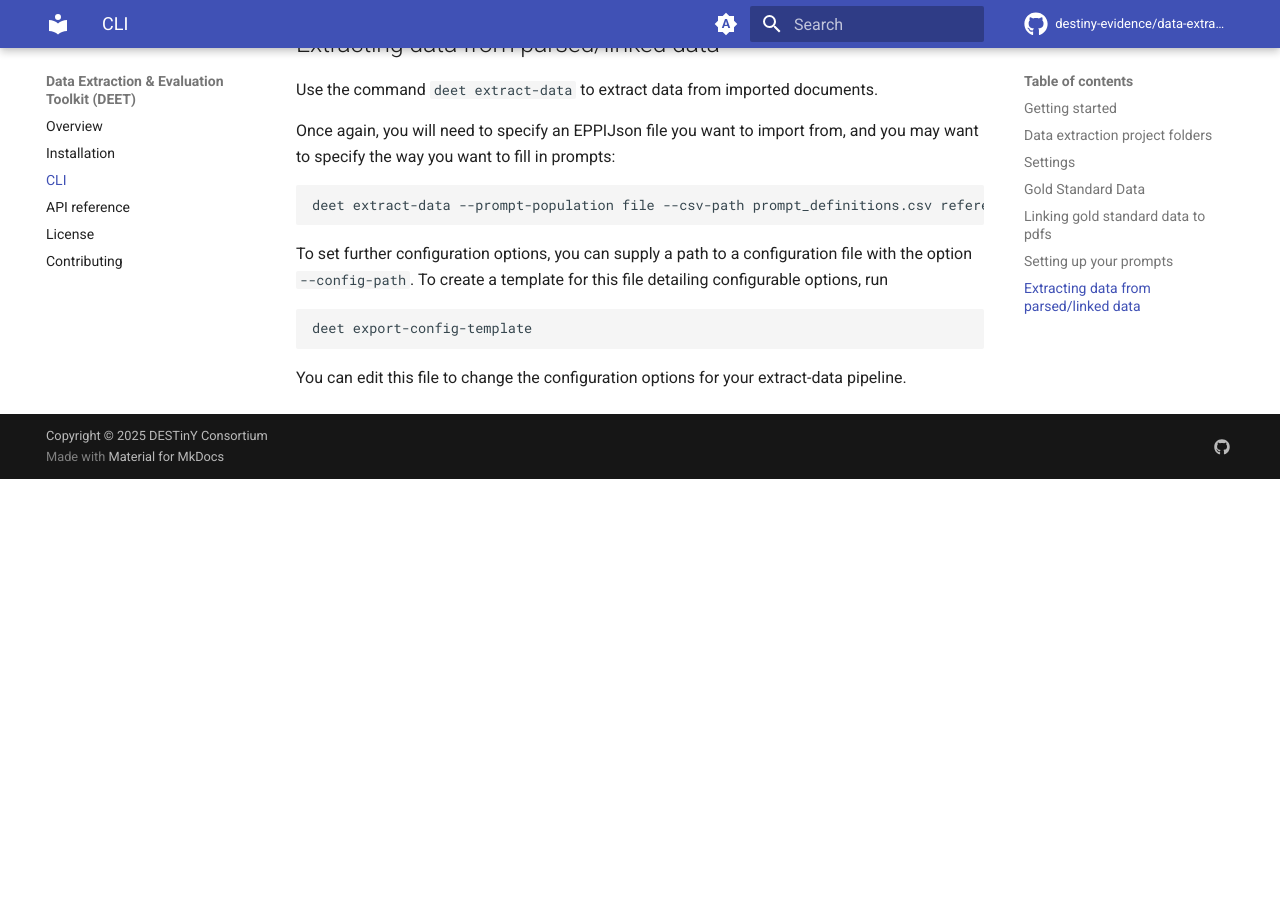
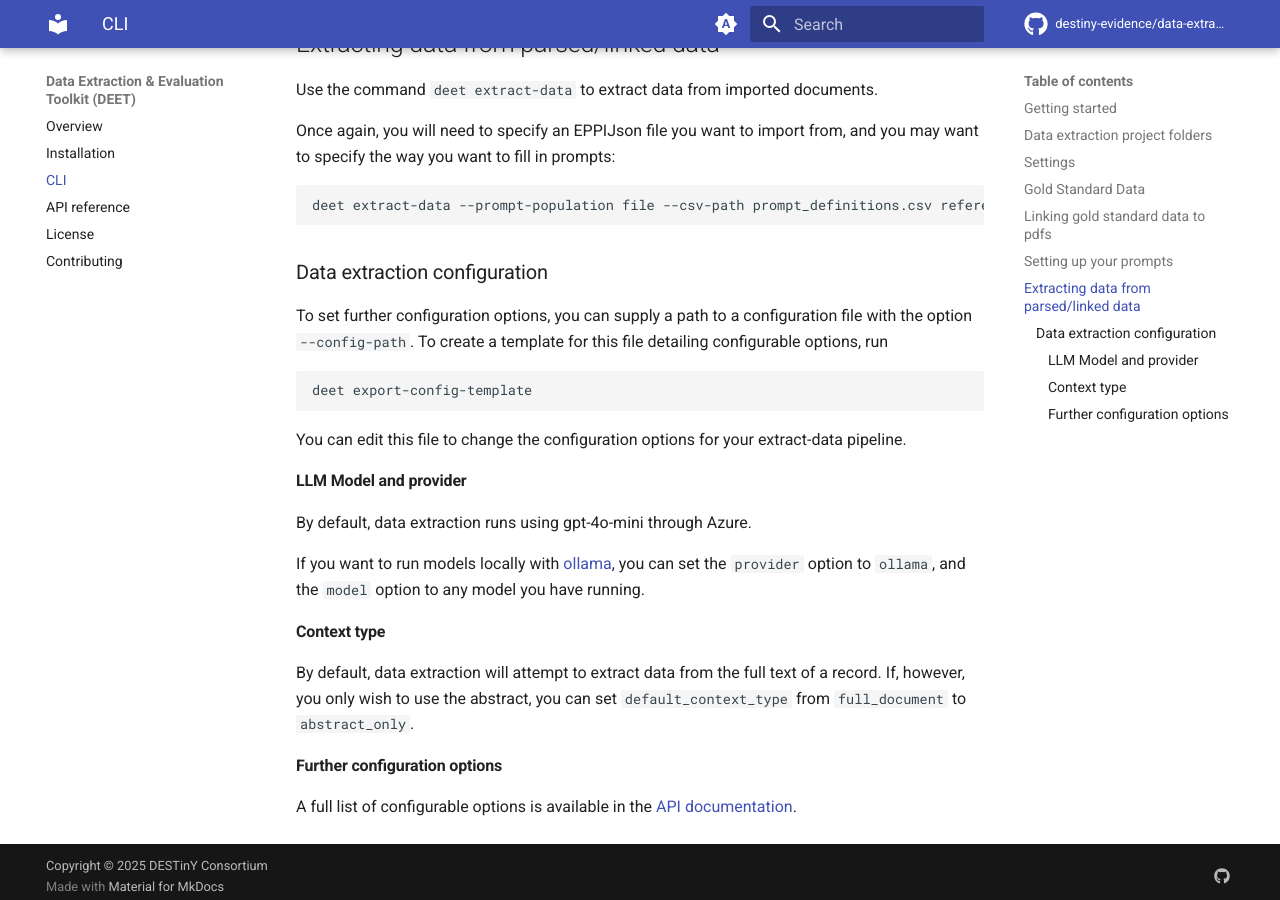
Before and after one commit to destiny-evidence/data-extraction-evaluation-toolkit, an MkDocs documentation site: the page built from docs/cli.md, in a window 1280 px wide and 900 px high, scrolled down 2464 px. Built offline with MkDocs 1.6.1 and Material for MkDocs 9.7.7, drawn with Linux system fonts in a browser that asks for light colours; comment, search, counter and statistics services are not loaded; before the commit the page ends 2943 px from its top, so only the background shows below that.

````diff
--- a/docs/cli.md
+++ b/docs/cli.md
@@ -108,6 +108,8 @@ Once again, you will need to specify an EPPIJson file you want to import from,
 deet extract-data --prompt-population file --csv-path prompt_definitions.csv references.json
 ```
 
+### Data extraction configuration
+
 To set further configuration options, you can supply a path to a configuration file with the option `--config-path`. To create a template for this file detailing configurable options, run
 
 ```sh
@@ -115,3 +117,19 @@ deet export-config-template
 ```
 
 You can edit this file to change the configuration options for your extract-data pipeline.
+
+#### LLM Model and provider
+
+By default, data extraction runs using gpt-4o-mini through Azure.
+
+If you want to run models locally with [ollama](https://ollama.com/), you can set the `provider` option to `ollama`,
+and the `model` option to any model you have running.
+
+#### Context type
+
+By default, data extraction will attempt to extract data from the full text of a record.
+If, however, you only wish to use the abstract, you can set `default_context_type` from `full_document` to `abstract_only`.
+
+#### Further configuration options
+
+A full list of configurable options is available in the [API documentation](api.md/#deet.extractors.llm_data_extractor.DataExtractionConfig).
````
Also changed, not shown: README.md (+14 -41 lines).
